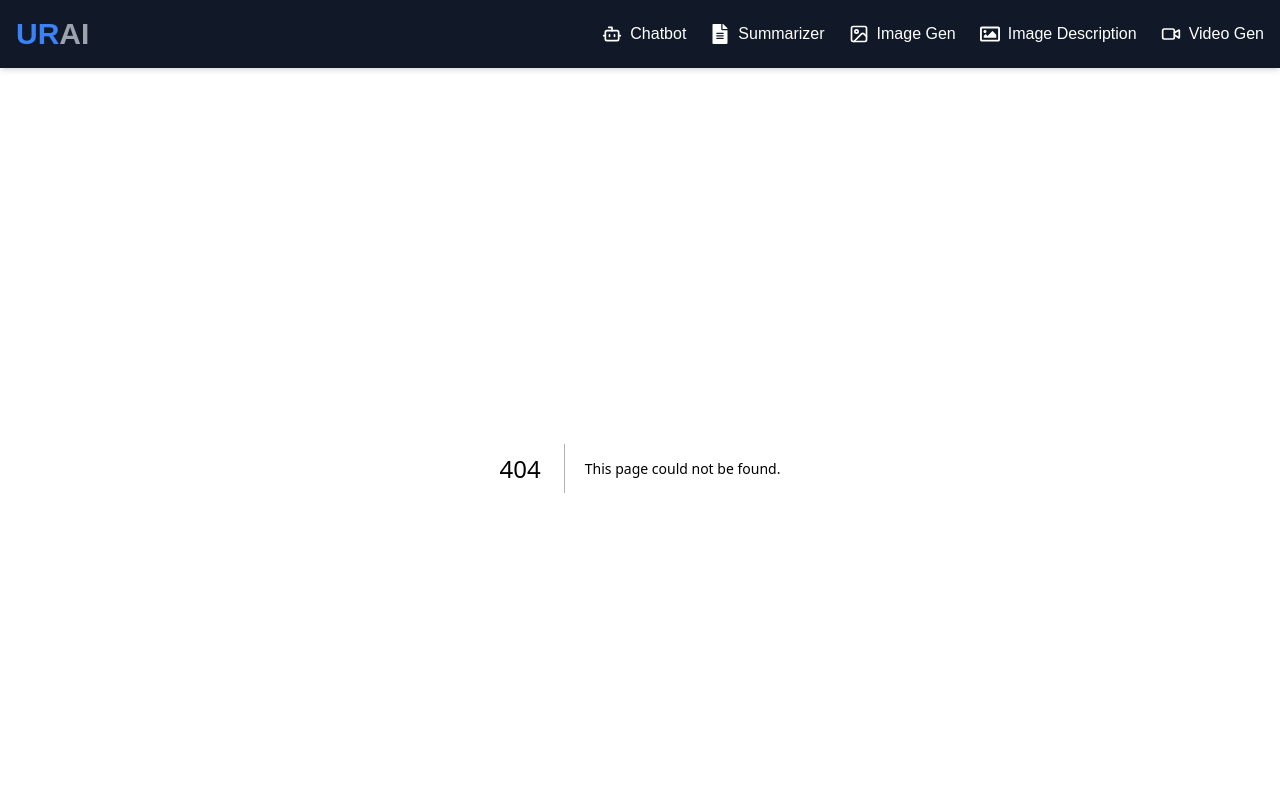
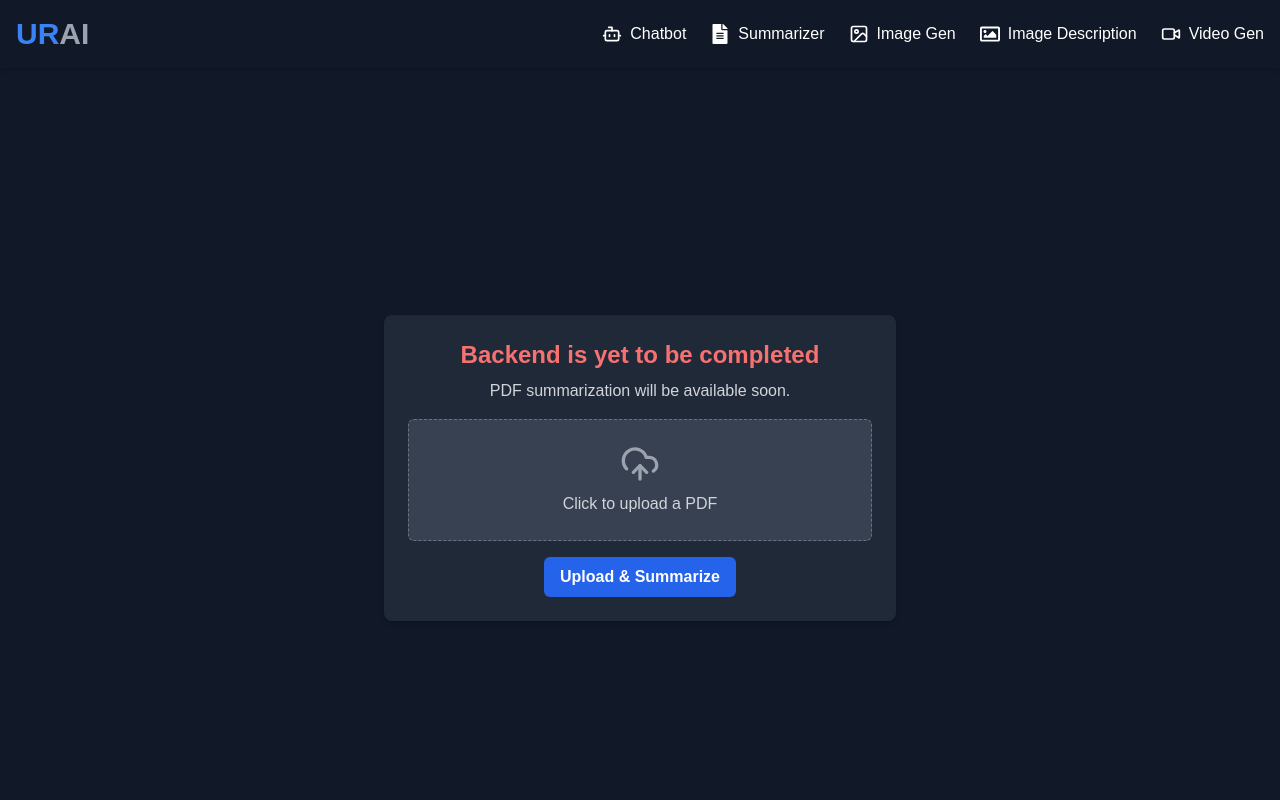
Before and after one commit to asif123raja/URAI-Asif, a Next.js app: page /summarizer in a window 1280 px wide. Before the commit this address had no page. Shown: the top 800 px of the page. Built offline with nearby package versions, Linux system fonts and the light colour scheme.

Commit message:
summarizer frontend

```diff
--- /dev/null
+++ b/app/summarizer/page.tsx
@@ -0,0 +1,48 @@
+"use client";
+import { useState } from "react";
+import { UploadCloud } from "lucide-react";
+
+export default function PdfSummarizer() {
+  const [file, setFile] = useState<File | null>(null);
+  const [message, setMessage] = useState("");
+
+  const handleFileChange = (event: React.ChangeEvent<HTMLInputElement>) => {
+    const selectedFile = event.target.files?.[0] || null;
+    setFile(selectedFile);
+  };
+
+  const handleUpload = async () => {
+    if (!file) {
+      setMessage("Please select a PDF file first.");
+      return;
+    }
+
+    setMessage("Backend is yet to be completed. PDF processing will be available soon!");
+  };
+
+  return (
+    <div className="min-h-screen flex flex-col items-center justify-center bg-gray-900 text-white p-6">
+      <div className="bg-gray-800 p-6 rounded-lg shadow-md w-full max-w-lg text-center">
+        <h1 className="text-2xl font-bold text-red-400 mb-2">Backend is yet to be completed</h1>
+        <p className="text-gray-300 mb-4">PDF summarization will be available soon.</p>
+
+        <label className="border border-dashed border-gray-500 p-6 rounded-md cursor-pointer flex flex-col items-center bg-gray-700 hover:bg-gray-600">
+          <UploadCloud className="w-10 h-10 text-gray-400 mb-2" />
+          <span className="text-gray-300">Click to upload a PDF</span>
+          <input type="file" accept="application/pdf" className="hidden" onChange={handleFileChange} />
+        </label>
+
+        {file && <p className="mt-2 text-sm text-gray-300">Selected File: {file.name}</p>}
+
+        <button
+          onClick={handleUpload}
+          className="mt-4 bg-blue-600 hover:bg-blue-700 text-white font-bold py-2 px-4 rounded-md"
+        >
+          Upload & Summarize
+        </button>
+
+        {message && <p className="mt-4 text-red-400">{message}</p>}
+      </div>
+    </div>
+  );
+}
```
